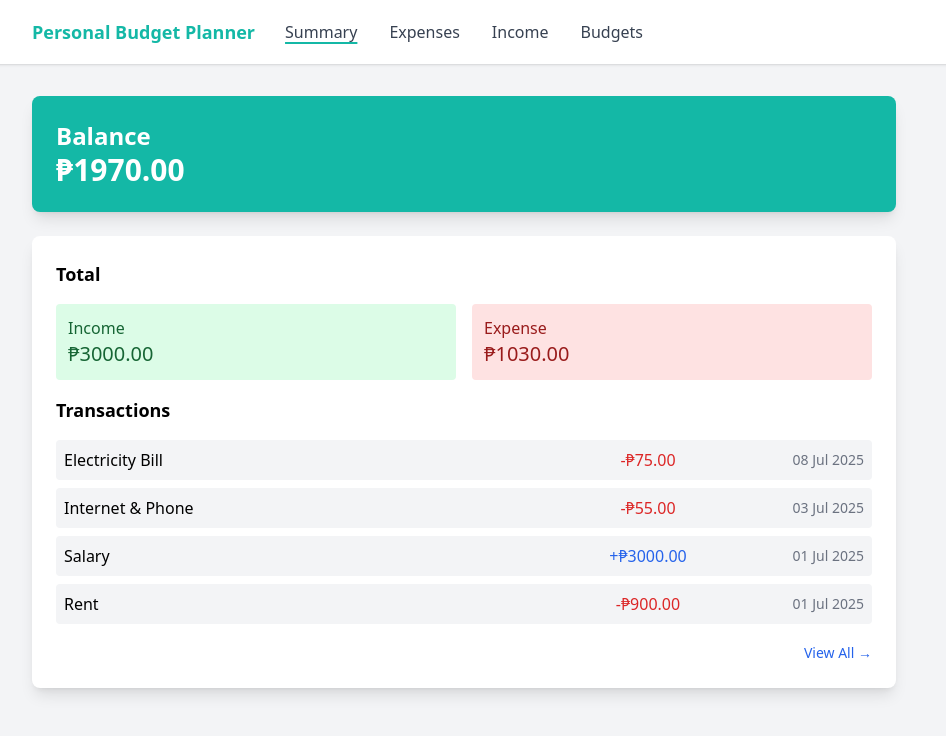
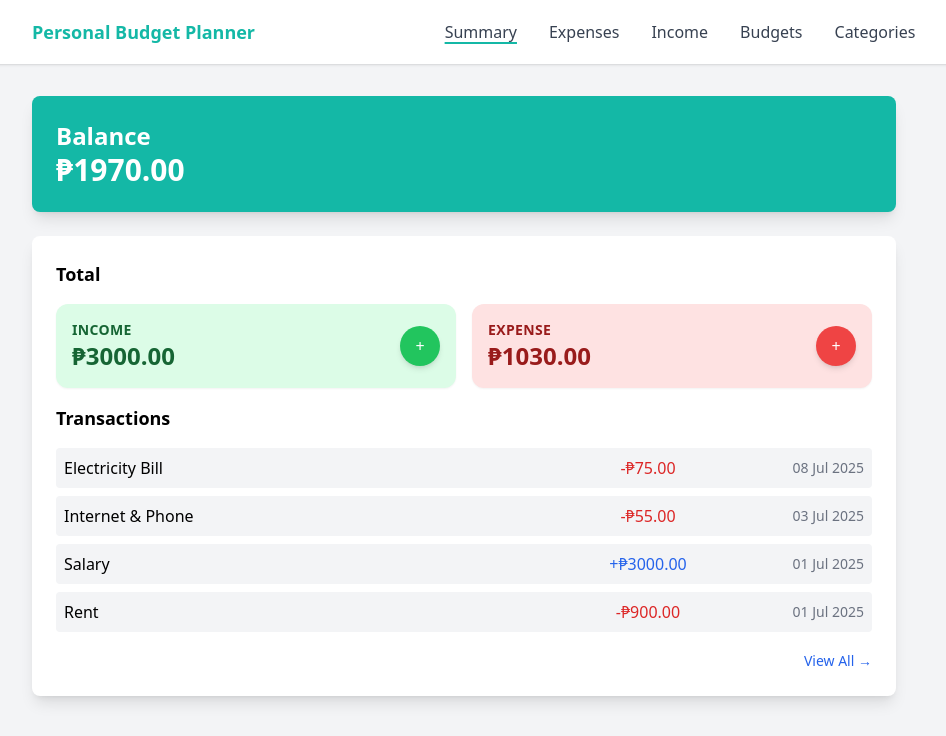
Before and after one commit to Ivenzzz/personal-budget-planner, a Flask app: page /dashboard in a window 1280 px wide. Shown: the top 736 px of the page, without its empty margins (176-1122 px from the left). Run offline with Flask 3, Linux system fonts and the light colour scheme; the visitor is signed in with stand-in values (Sample User, id 1); data comes from the database, SQL or seed files in the repository; some libraries are stand-ins or nearby versions.

Commit message:
Enhanced the styling of income and expenses button

```diff
--- a/templates/dashboard.html
+++ b/templates/dashboard.html
@@ -20,7 +20,7 @@
                 </div>
 
                 <!-- Centered Links -->
-                <div class="absolute left-1/2 transform -translate-x-1/2">
+                <div class="absolute left-3/4 transform -translate-x-1/2">
                     <div class="flex space-x-8 text-gray-700 font-medium">
                         <a href="/dashboard/summary"
                             class="underline decoration-teal-500 underline-offset-4 decoration-2">Summary</a>
@@ -30,6 +30,8 @@
                             class="hover:underline hover:decoration-blue-600 hover:underline-offset-4">Income</a>
                         <a href="/dashboard/income"
                             class="hover:underline hover:decoration-blue-600 hover:underline-offset-4">Budgets</a>
+                        <a href="/dashboard/income"
+                            class="hover:underline hover:decoration-blue-600 hover:underline-offset-4">Categories</a>
                     </div>
                 </div>
             </div>
@@ -47,15 +49,31 @@
         <div class="bg-white p-6 rounded-lg shadow-lg">
             <h3 class="text-lg font-semibold mb-4">Total</h3>
             <div class="grid grid-cols-2 gap-4">
-                <div class="bg-green-100 p-3 rounded text-green-800">
-                    <h4 class="font-medium">Income</h4>
-                    <p class="text-xl">₱{{ total_income }}</p>
+                <!-- Income Card -->
+                <div class="bg-green-100 p-4 rounded-xl text-green-800 flex items-center justify-between shadow-sm">
+                    <div>
+                        <h4 class="font-semibold text-sm uppercase tracking-wide">Income</h4>
+                        <p class="text-2xl font-bold">₱{{ total_income }}</p>
+                    </div>
+                    <a href="/add-income"
+                        class="w-10 h-10 flex items-center justify-center rounded-full bg-green-500 text-white shadow-md hover:bg-green-600 hover:scale-105 transition transform duration-200 ease-in-out focus:ring-2 focus:ring-green-300">
+                        +
+                    </a>
                 </div>
-                <div class="bg-red-100 p-3 rounded text-red-800">
-                    <h4 class="font-medium">Expense</h4>
-                    <p class="text-xl">₱{{ total_expenses }}</p>
+
+                <!-- Expense Card -->
+                <div class="bg-red-100 p-4 rounded-xl text-red-800 flex items-center justify-between shadow-sm">
+                    <div>
+                        <h4 class="font-semibold text-sm uppercase tracking-wide">Expense</h4>
+                        <p class="text-2xl font-bold">₱{{ total_expenses }}</p>
+                    </div>
+                    <a href="/add-expense"
+                        class="w-10 h-10 flex items-center justify-center rounded-full bg-red-500 text-white shadow-md hover:bg-red-600 hover:scale-105 transition transform duration-200 ease-in-out focus:ring-2 focus:ring-red-300">
+                        +
+                    </a>
                 </div>
             </div>
+
             <div class="mt-4 space-y-2">
                 <h3 class="text-lg font-semibold mb-4">Transactions</h3>
                 {% for tx in transactions %}
```
Also changed, not shown: description.txt (deleted, +0 -21 lines).
